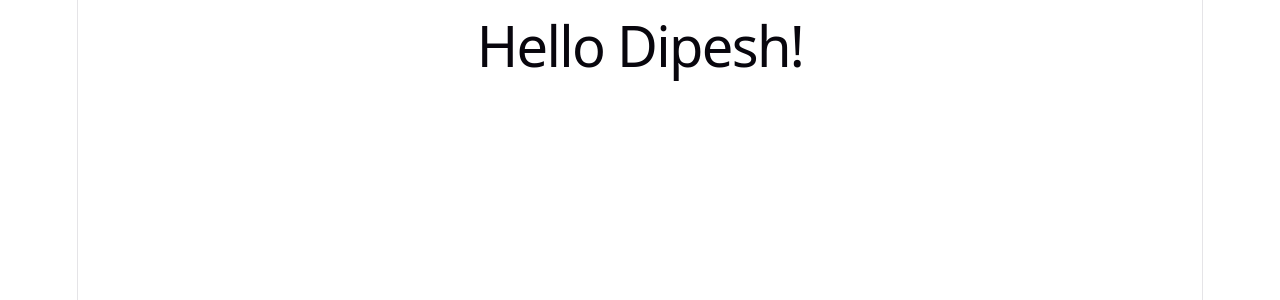
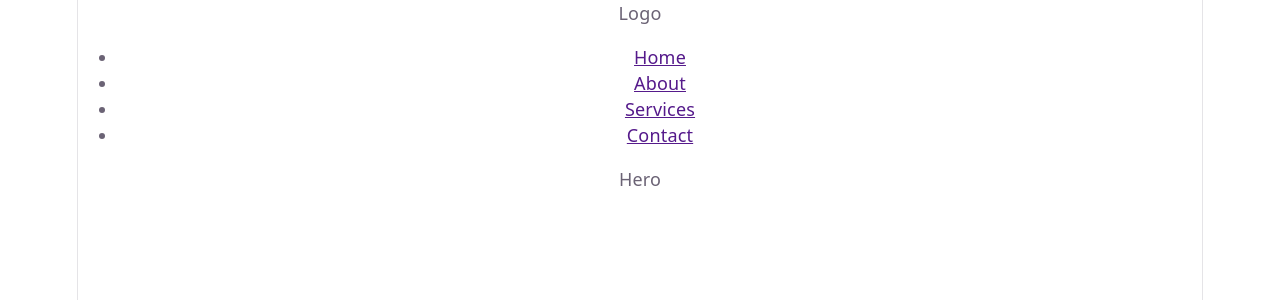
Before and after one commit to dipeshxhy/frontend-domination, a React (Vite) app: page / in a window 1280 px wide. Shown: the top 300 px of the page. Built offline with nearby package versions, Linux system fonts and the light colour scheme.

Commit message:
deal with first component

```diff
--- a/src/App.jsx
+++ b/src/App.jsx
@@ -1,9 +1,12 @@
+import Hero from "./components/Hero"
+import Navbar from "./components/Navbar"
 
 const App = () => {
-  const name = 'Dipesh'
   return (
     <div>
-      <h1>Hello {name}!</h1>
+      <Navbar/>
+      <Hero/>
+
     </div>
   )
 }
--- /dev/null
+++ b/src/components/Hero.jsx
@@ -0,0 +1,8 @@
+
+const Hero = () => {
+  return (
+    <div>Hero</div>
+  )
+}
+
+export default Hero
--- /dev/null
+++ b/src/components/Navbar.jsx
@@ -0,0 +1,18 @@
+
+const Navbar = () => {
+  return (
+    <div>
+      <nav>
+        <div>Logo</div>
+        <ul>
+          <li><a href="">Home</a></li>
+          <li><a href="">About</a></li>
+          <li><a href="">Services</a></li>
+          <li><a href="">Contact</a></li>
+        </ul>
+      </nav>
+    </div>
+  )
+}
+
+export default Navbar
```
Also changed, not shown: src/components/About.jsx (added, +8 -0 lines).
